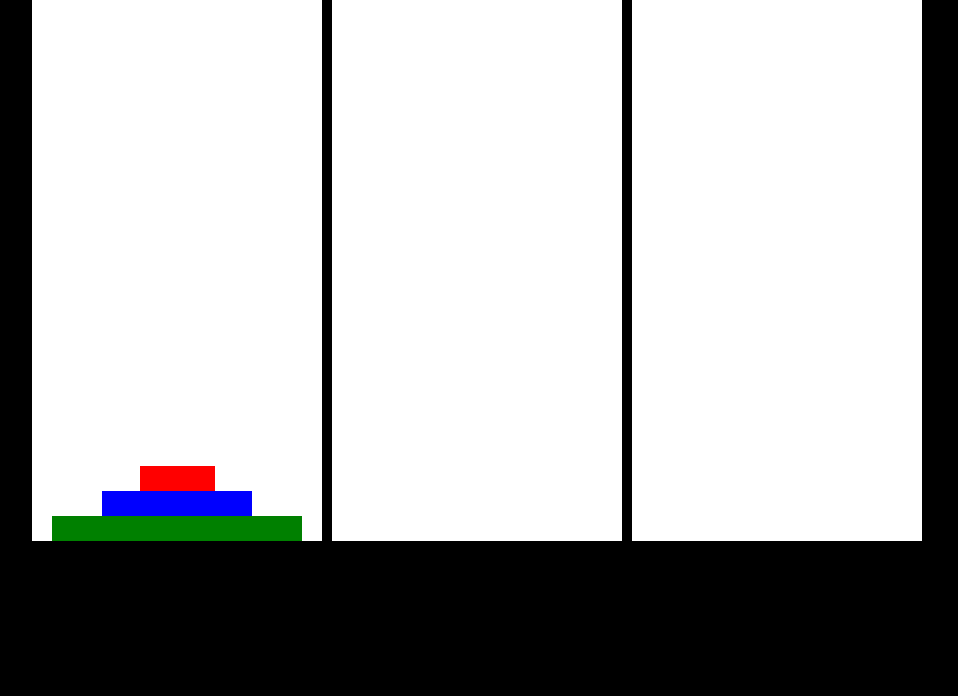
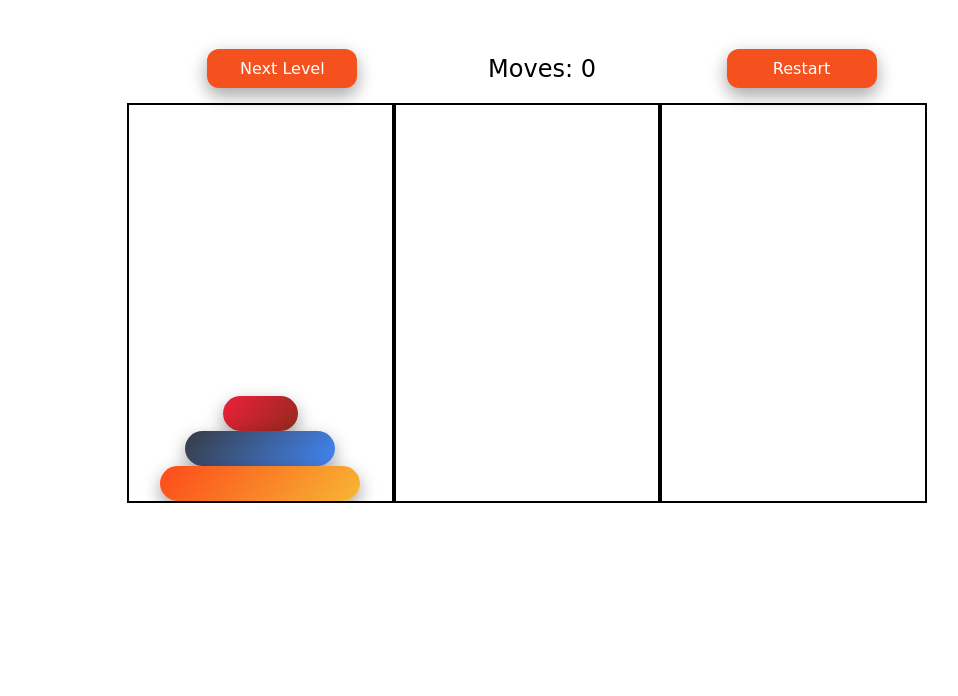
Before and after one commit to chammp29/seir-project-1, a plain HTML site: page index.html in a window 1280 px wide. Shown: the part 104-800 px from the top of the page, without its empty margins (113-1071 px from the left). Drawn offline with Linux system fonts and the light colour scheme; a web font is replaced by a local one.

Commit message:
adding some styling

```diff
--- a/index.html
+++ b/index.html
@@ -6,13 +6,23 @@
     <meta http-equiv="X-UA-Compatible" content="ie=edge" />
     <title>Document</title>
     <link href="style.css" rel="stylesheet" />
+    <link
+      href="https://fonts.googleapis.com/css?family=Chilanka&display=swap"
+      rel="stylesheet"
+    />
   </head>
   <body>
+    <div class="title"><h1>Tower of Hanoi</h1></div>
+    <div class="controls">
+      <button type="button" id="next"><span>Next Level</span></button>
+      <div class="moves">Moves: 0</div>
+      <button type="button" id="restart">Restart</button>
+    </div>
     <div class="game-board">
       <div class="col" id="col-1">
-        <div id="disk-1" draggable="false"></div>
-        <div id="disk-2" draggable="false"></div>
-        <div id="disk-3" draggable="false"></div>
+        <div class="disk d-1" id="disk-1" draggable="false"></div>
+        <div class="disk d-2" id="disk-2" draggable="false"></div>
+        <div class="disk d-3" id="disk-3" draggable="false"></div>
       </div>
       <div class="col" id="col-2"></div>
       <div class="col" id="col-3"></div>
--- a/style.css
+++ b/style.css
@@ -1,39 +1,118 @@
 body {
-  max-width: 1000px;
-  background: black;
+  max-width: 800px;
+  background: white;
+  margin: auto;
+}
+
+.title {
+  text-align: center;
   margin: 50px auto;
 }
 
+h1 {
+  font-family: "Chilanka", cursive;
+}
+
+.controls {
+  width: 800px;
+  display: flex;
+  align-items: center;
+  justify-content: space-around;
+  padding: 15px;
+}
+
+/* button hover styling researched from w3schools */
+button {
+  /* -webkit-transition-duration: 0.4s;
+  transition-duration: 0.4s; */
+  display: inline-block;
+  font-family: "Chilanka", cursive;
+  width: 150px;
+  background-color: #f4511e;
+  color: #ffffff;
+  text-align: center;
+  border: none;
+  transition: all 0.5s;
+  cursor: pointer;
+  padding: 10px 15px;
+  font-size: 16px;
+  border-radius: 12px;
+  box-shadow: 0 8px 16px 0 rgba(0, 0, 0, 0.2), 0 6px 20px 0 rgba(0, 0, 0, 0.19);
+}
+
+button span {
+  cursor: pointer;
+  display: inline-block;
+  position: relative;
+  transition: 0.5s;
+}
+
+button span:after {
+  content: "4";
+  position: absolute;
+  opacity: 0;
+  top: 0;
+  right: -20px;
+  transition: 0.5s;
+}
+
+button:hover span {
+  padding-right: 25px;
+}
+
+button:hover span:after {
+  opacity: 1;
+  right: 0;
+}
+
+/* button:hover {
+  background-color: salmon;
+  color: white;
+} */
+
+.moves {
+  font-size: 24px;
+  text-align: center;
+  font-family: "Chilanka", cursive;
+}
+
 .game-board {
-  width: 900px;
-  height: 600px;
+  width: 800px;
+  height: 400px;
   background: white;
   display: grid;
   grid-template-columns: 1fr 1fr 1fr;
 }
 
 .col {
-  border: 5px solid black;
+  border: 2px solid black;
+  overflow: hidden;
   display: flex;
   justify-content: flex-end;
   align-items: center;
   flex-direction: column;
 }
 
-#disk-1 {
-  height: 25px;
+.d-1 {
+  height: 35px;
   width: 75px;
-  background: red;
+  background-image: linear-gradient(130deg, #ed213a, #93291e);
+  border-radius: 24px;
+  box-shadow: 0 8px 16px 0 rgba(0, 0, 0, 0.2), 0 6px 20px 0 rgba(0, 0, 0, 0.19);
 }
 
-#disk-2 {
-  height: 25px;
+.d-2 {
+  height: 35px;
   width: 150px;
-  background: blue;
+  background-image: linear-gradient(130deg, #373b44, #4286f4);
+  border-radius: 24px;
+  box-shadow: 0 8px 16px 0 rgba(0, 0, 0, 0.2), 0 6px 20px 0 rgba(0, 0, 0, 0.19);
 }
 
-#disk-3 {
-  height: 25px;
-  width: 250px;
-  background: green;
+.d-3 {
+  height: 35px;
+  width: 200px;
+  background-image: linear-gradient(130deg, #fc4a1a, #f7b733);
+  border-radius: 24px;
+  box-shadow: 0 8px 16px 0 rgba(0, 0, 0, 0.2), 0 6px 20px 0 rgba(0, 0, 0, 0.19);
 }
```
